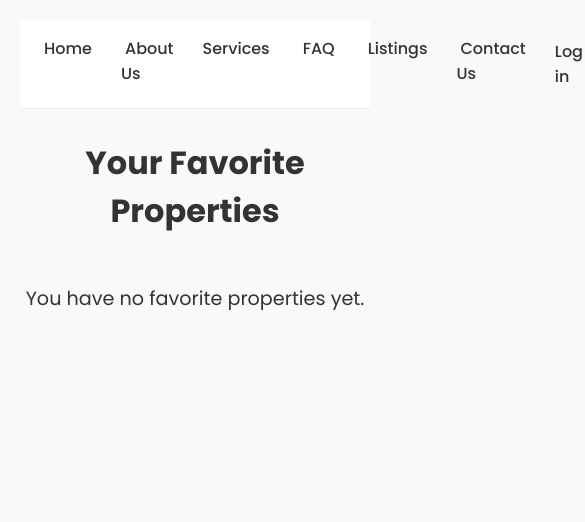
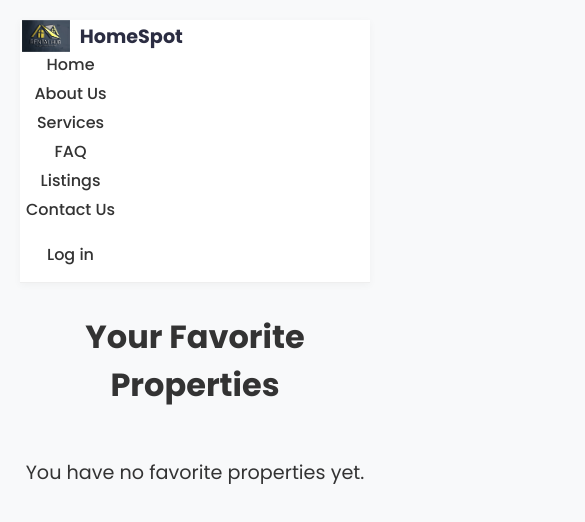
Before and after one commit to qwerty274/RENTAL_HUB_FEE_II, a website: page fav.html in a window 390 px wide. Shown: the whole page, 585 px wide, since content can reach past the window. Drawn offline with Linux system fonts and the light colour scheme.

Commit message:
fav , faq changed

```diff
--- a/fav.html
+++ b/fav.html
@@ -14,7 +14,29 @@
   header {
     background: #fff;
     border-bottom: 1px solid #eee;
-    padding: 1rem 20px;
+    padding: 0;
+    position: sticky;
+    top: 0;
+    z-index: 1000;
+    box-shadow: 0 2px 8px rgba(0,0,0,0.04);
+  }
+  .navbar {
+    display: flex;
+    justify-content: space-between;
+    align-items: center;
+    height: 64px;
+    max-width: 1200px;
+    margin: 0 auto;
+    padding: 0 20px;
+  }
+  .logo a {
+    display: flex;
+    align-items: center;
+    gap: 10px;
+    font-size: 1.8rem;
+    font-weight: 700;
+    color: #2b2d42;
+    text-decoration: none;
   }
   nav ul {
     display: flex;
@@ -22,20 +44,54 @@
     list-style: none;
     margin: 0;
     padding: 0;
+    align-items: center;
   }
-
   nav a {
     font-weight: 500;
-    color: var(--dark-text);
+    color: #333;
     text-decoration: none;
     padding: 8px 4px;
     border-radius: 4px;
-    transition: color 0.3s ease;
+    transition: color 0.3s, background 0.3s;
   }
-
   nav a:hover,
   nav a.active {
     color: #d90429;
+    background: #f8f9fa44;
+  }
+  @media (max-width: 900px) {
+    .navbar {
+      padding: 0 10px;
+    }
+    nav ul {
+      gap: 18px;
+    }
+  }
+  @media (max-width: 768px) {
+    .navbar {
+      flex-direction: column;
+      align-items: flex-start;
+      height: auto;
+      padding: 0 4px;
+    }
+    nav ul {
+      flex-direction: column;
+      gap: 8px;
+      width: 100%;
+      margin: 0;
+      padding: 0;
+    }
+  }
+  @media (max-width: 480px) {
+    .navbar {
+      padding: 0 2px;
+    }
+    nav ul {
+      gap: 4px;
+    }
+    .logo a {
+      font-size: 1.2rem;
+    }
   }
 
   /* Enhanced Profile Icon Styles */
@@ -181,6 +237,13 @@
 </head>
 <body>
 <header>
+  <div class="navbar">
+    <div class="logo">
+      <a href="index.html">
+        <img src="logo.png" alt="HomeSpot Logo" style="height:32px; width:auto;">
+        <span>HomeSpot</span>
+      </a>
+    </div>
     <nav>
       <ul>
         <li><a href="index.html">Home</a></li>
@@ -196,9 +259,9 @@
             <a href="#" id="signoutBtn" class="signout-btn"><i class="fas fa-sign-out-alt"></i> Sign Out</a>
           </div>
         </a></li>
-
       </ul>
     </nav>
+  </div>
 </header>
 
 <h1>Your Favorite Properties</h1>
```
Also changed, not shown: faq.html (+36 -1 lines), services.html (+0 -5 lines). Lines whose indentation alone changed are shown as unchanged.
